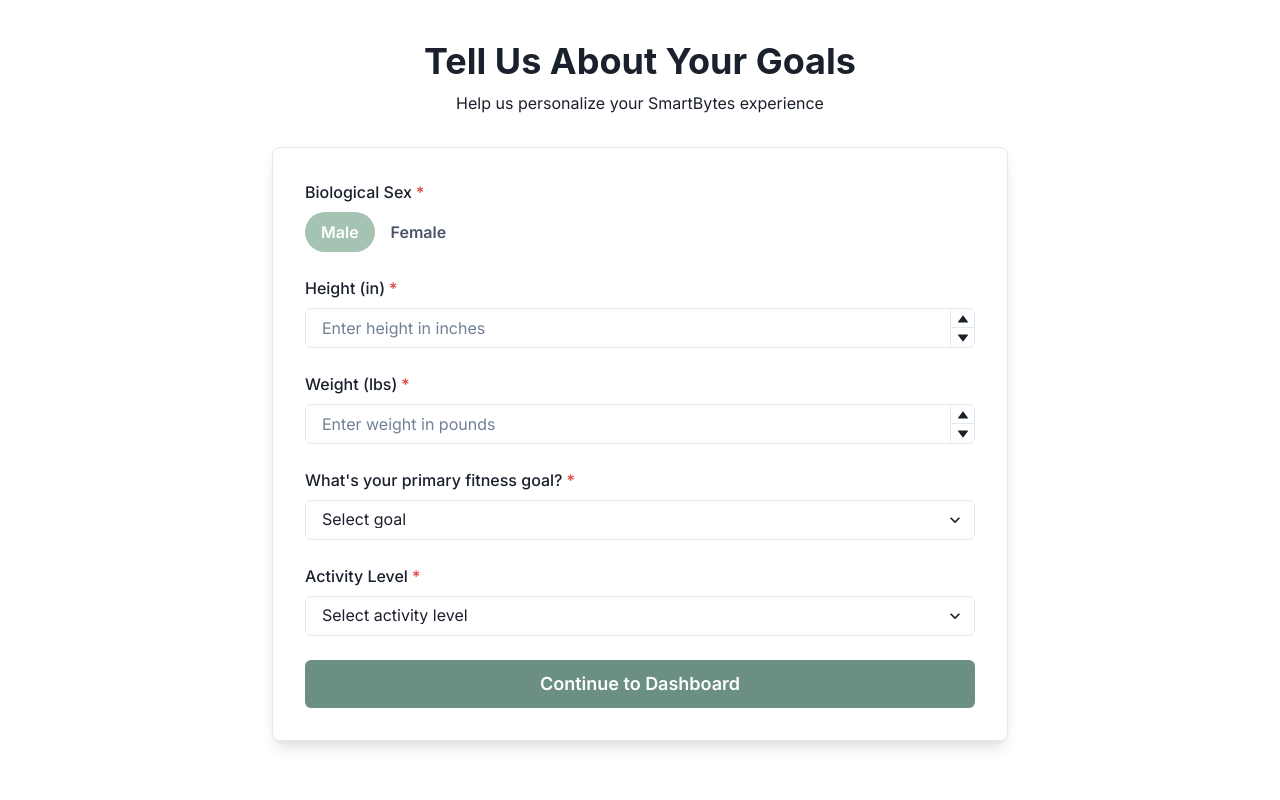
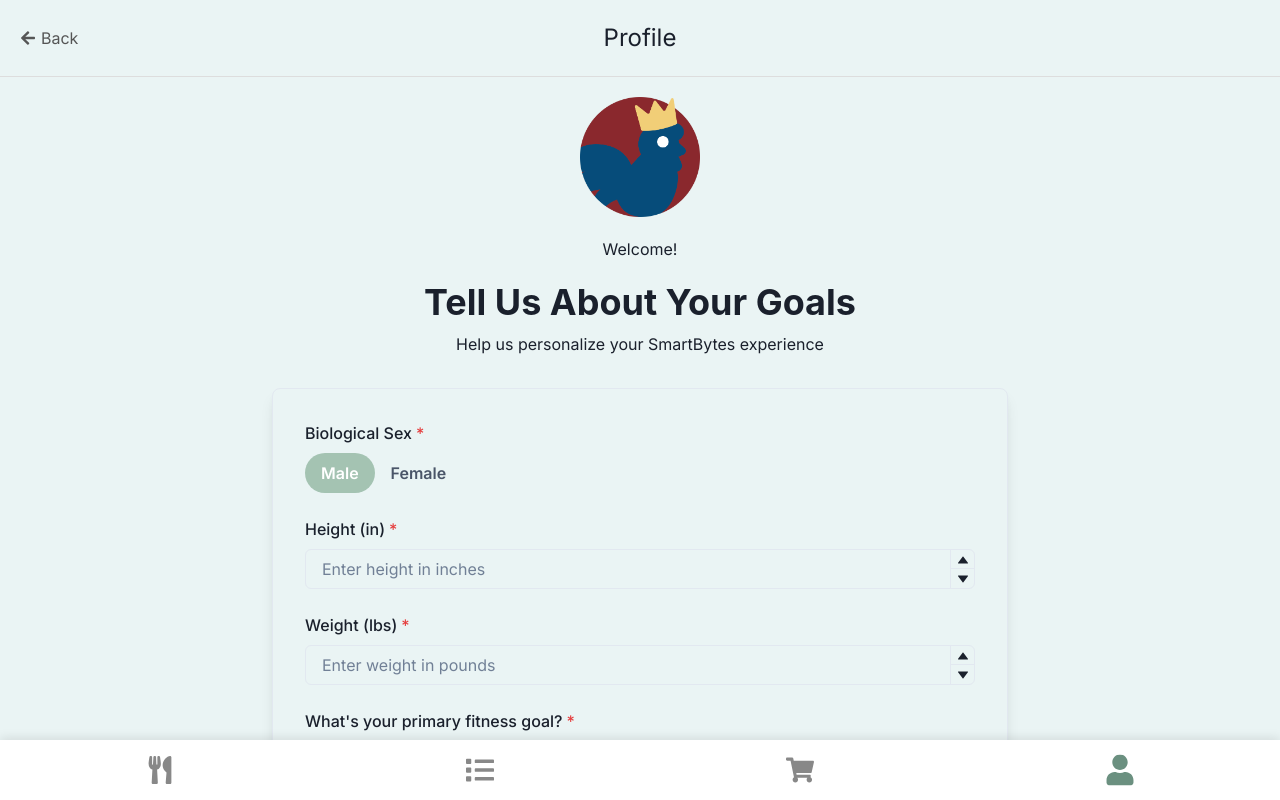
Before and after one commit to sumedhkane03/smartbytes-henhacks25, a Next.js app: page /onboarding in a window 1280 px wide. Shown: the top 800 px of the page. Built offline with nearby package versions, Linux system fonts and the light colour scheme.

Commit message:
profile page

```diff
--- /dev/null
+++ b/src/app/onboarding/page.css
@@ -0,0 +1,107 @@
+.onboarding-page {
+  min-height: 100vh;
+  background-color: #eaf4f4;
+  padding-bottom: 64px; /* Space for bottom nav */
+}
+
+.onboarding-header {
+  padding: 20px;
+  position: relative;
+  text-align: center;
+  border-bottom: 1px solid #ddd;
+  margin-bottom: 20px;
+}
+
+.onboarding-header h1 {
+  margin: 0;
+  font-size: 1.5rem;
+}
+
+.back-button {
+  position: absolute;
+  left: 20px;
+  top: 50%;
+  transform: translateY(-50%);
+  background: none;
+  border: none;
+  display: flex;
+  align-items: center;
+  gap: 5px;
+  color: #555;
+  cursor: pointer;
+  font-size: 1rem;
+}
+
+.profile-container {
+  /* padding: 20px; */
+  display: flex;
+  flex-direction: column;
+  align-items: center;
+  text-align: center;
+}
+
+.profile-icon {
+  background-color: rgba(107, 144, 128, 0.1);
+  border-radius: 50%;
+  width: 120px;
+  height: 120px;
+  display: flex;
+  align-items: center;
+  justify-content: center;
+  margin-bottom: 20px;
+}
+
+.profile-info {
+  margin: 20px 0;
+  max-width: 500px;
+}
+
+.feature-list {
+  display: flex;
+  flex-direction: column;
+  gap: 15px;
+  margin-top: 30px;
+  text-align: left;
+}
+
+.feature-item {
+  padding: 15px;
+  background-color: white;
+  border-radius: 10px;
+  box-shadow: 0 2px 5px rgba(0, 0, 0, 0.05);
+}
+
+.feature-item p {
+  margin: 5px 0 0;
+  color: #666;
+}
+
+.profile-button {
+  margin-top: 20px;
+  background-color: #6b9080;
+  color: white;
+  border: none;
+  padding: 14px 25px;
+  border-radius: 8px;
+  font-size: 1rem;
+  font-weight: bold;
+  cursor: pointer;
+  width: 80%;
+  max-width: 300px;
+  transition: background-color 0.2s;
+}
+
+.profile-button.secondary {
+  background-color: transparent;
+  border: 2px solid #6b9080;
+  color: #6b9080;
+  margin-top: 15px;
+}
+
+.profile-button:hover {
+  background-color: #5a7a6d;
+}
+
+.profile-button.secondary:hover {
+  background-color: rgba(107, 144, 128, 0.1);
+}
--- a/src/app/onboarding/page.tsx
+++ b/src/app/onboarding/page.tsx
@@ -1,5 +1,10 @@
 "use client";
 
+import React, { useState } from "react";
+import { FaArrowLeft } from "react-icons/fa";
+import { useRouter } from "next/navigation";
+import BottomNav from "@/src/components/BottomNav";
+import "./page.css";
 import {
   Box,
   Button,
@@ -20,12 +25,11 @@ import {
   TabList,
   Tab,
 } from "@chakra-ui/react";
-import { useState } from "react";
-import { useRouter } from "next/navigation";
 import { getFirestore, doc, setDoc } from "firebase/firestore";
 import { getAuth } from "firebase/auth";
+import Image from "next/image";
 
-export default function Onboarding() {
+export default function OnboardingPage() {
   interface FormData {
     gender: string;
     height: string;
@@ -35,7 +39,7 @@ export default function Onboarding() {
   }
 
   const [formData, setFormData] = useState<FormData>({
-    gender: "male", // Default value
+    gender: "male",
     height: "",
     weight: "",
     fitnessGoal: "",
@@ -58,23 +62,19 @@ export default function Onboarding() {
   };
 
   const handleSubmit = async () => {
-    console.log("Submitting form:", formData);
     try {
       setIsLoading(true);
       const auth = getAuth();
       const user = auth.currentUser;
-
       if (!user?.email) {
         throw new Error("No authenticated user found");
       }
-
       const db = getFirestore();
       await setDoc(doc(db, "users", user.email), {
         ...formData,
         email: user.email,
         updatedAt: new Date().toISOString(),
       });
-
       toast({
         title: "Profile Updated",
         description: "Your preferences have been saved successfully",
@@ -82,7 +82,6 @@ export default function Onboarding() {
         duration: 5000,
         isClosable: true,
       });
-
       router.push("/dashboard");
     } catch (error) {
       console.error("Error saving data:", error);
@@ -98,14 +97,37 @@ export default function Onboarding() {
     }
   };
 
+  const handleBackClick = () => {
+    router.back();
+  };
+
   return (
-    <Container maxW="container.md" py={10}>
+    <div className="onboarding-page">
+      <div className="onboarding-header">
+        <button className="back-button" onClick={handleBackClick}>
+          <FaArrowLeft /> Back
+        </button>
+        <h1>Profile</h1>
+      </div>
+
+      <div className="profile-container">
+        <div className="profile-icon">
+          <Image
+            src="/images/henhacks-logo.png"
+            alt="Henhacks Logo"
+            width={120}
+            height={120}
+          />
+        </div>
+        <h2>Welcome!</h2>
+      </div>
+
+      <Container maxW="container.md" py={5}>
         <Stack spacing={8}>
           <Stack align="center" textAlign="center">
             <Heading>Tell Us About Your Goals</Heading>
             <Text>Help us personalize your SmartBytes experience</Text>
           </Stack>
-
           <Box p={8} borderWidth={1} borderRadius={8} boxShadow="lg">
             <Stack spacing={6}>
               <FormControl isRequired>
@@ -116,14 +138,15 @@ export default function Onboarding() {
                   onChange={handleGenderChange}
                 >
                   <TabList>
-                  <Tab _selected={{ bg: "#A4C3B2", color: "white" }}>Male</Tab>
+                    <Tab _selected={{ bg: "#A4C3B2", color: "white" }}>
+                      Male
+                    </Tab>
                     <Tab _selected={{ bg: "#A4C3B2", color: "white" }}>
                       Female
                     </Tab>
                   </TabList>
                 </Tabs>
               </FormControl>
-
               <FormControl isRequired>
                 <FormLabel>Height (in)</FormLabel>
                 <NumberInput
@@ -137,7 +160,6 @@ export default function Onboarding() {
                   </NumberInputStepper>
                 </NumberInput>
               </FormControl>
-
               <FormControl isRequired>
                 <FormLabel>Weight (lbs)</FormLabel>
                 <NumberInput
@@ -153,7 +175,6 @@ export default function Onboarding() {
                   </NumberInputStepper>
                 </NumberInput>
               </FormControl>
-
               <FormControl isRequired>
                 <FormLabel>What's your primary fitness goal?</FormLabel>
                 <Select
@@ -168,7 +189,6 @@ export default function Onboarding() {
                   <option value="maintain">Maintain Weight</option>
                 </Select>
               </FormControl>
-
               <FormControl isRequired>
                 <FormLabel>Activity Level</FormLabel>
                 <Select
@@ -183,7 +203,6 @@ export default function Onboarding() {
                   <option value="3">3 - High Activity</option>
                 </Select>
               </FormControl>
-
               <Button
                 bg="#6B8F80"
                 color="white"
@@ -191,7 +210,7 @@ export default function Onboarding() {
                 w="100%"
                 onClick={handleSubmit}
                 isLoading={isLoading}
-              _hover={{ bg: "#5a776a" }}
+                _hover={{ bg: "#5a7a6d" }}
               >
                 Continue to Dashboard
               </Button>
@@ -199,5 +218,8 @@ export default function Onboarding() {
           </Box>
         </Stack>
       </Container>
+
+      <BottomNav />
+    </div>
   );
 }
--- a/src/components/BottomNav.tsx
+++ b/src/components/BottomNav.tsx
@@ -1,6 +1,6 @@
 import React from "react";
 import { usePathname, useRouter } from "next/navigation";
-import { FaUtensils, FaList, FaShoppingCart } from "react-icons/fa";
+import { FaUtensils, FaList, FaShoppingCart, FaUser } from "react-icons/fa";
 import "./BottomNav.css";
 
 export default function BottomNav() {
@@ -42,6 +42,15 @@ export default function BottomNav() {
       >
         <FaShoppingCart className="bottom-nav-icon" />
       </button>
+
+      {/* New Profile/Account Tab */}
+      <button
+        className={`bottom-nav-item ${isActive("/onboarding") ? "active" : ""}`}
+        onClick={() => router.push("/onboarding")}
+        aria-label="Profile"
+      >
+        <FaUser className="bottom-nav-icon" />
+      </button>
     </div>
   );
 }
```
Also changed, not shown: public/images/henhacks-logo.png (added). Lines whose indentation alone changed are shown as unchanged.
